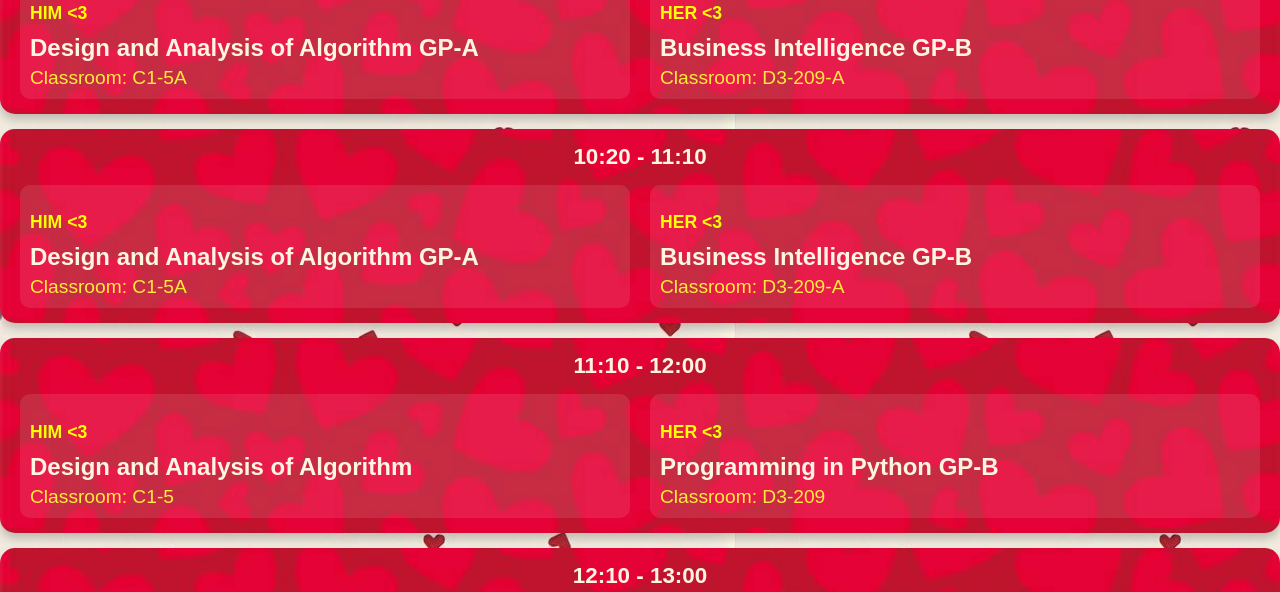
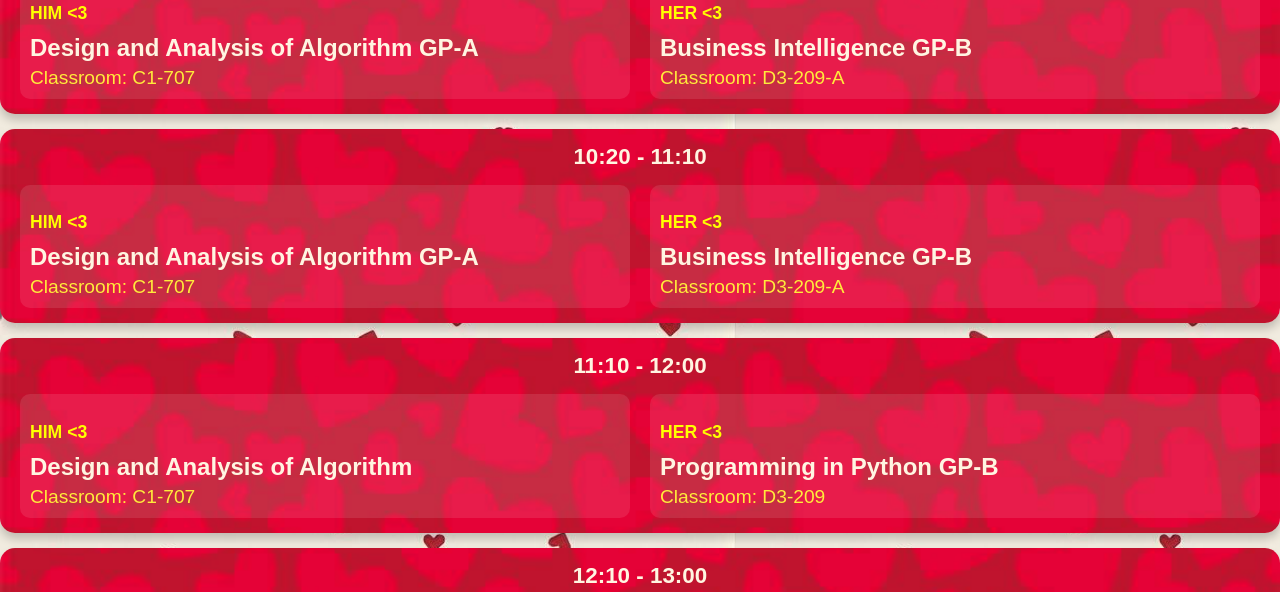
Before and after one commit to singh-aman23/timetable, a Next.js app: page / in a window 1280 px wide. Shown: the part 193-785 px from the top of the page. Built offline with nearby package versions, Linux system fonts and the light colour scheme.

Commit message:
modified timetable

```diff
--- a/components/tuesday.js
+++ b/components/tuesday.js
@@ -2,21 +2,21 @@ const scheduleTuesday = [
     {
         time: '9:30 - 10:20',
         subjectHe: 'Design and Analysis of Algorithm GP-A',
-        classroomHe: 'C1-5A',
+        classroomHe: 'C1-707',
         subjectHer: 'Business Intelligence GP-B',
         classroomHer: 'D3-209-A',
       },
       {
         time: '10:20 - 11:10',
         subjectHe: 'Design and Analysis of Algorithm GP-A',
-        classroomHe: 'C1-5A',
+        classroomHe: 'C1-707',
         subjectHer: 'Business Intelligence GP-B',
         classroomHer: 'D3-209-A',
       },
       {
         time: '11:10 - 12:00',
         subjectHe: 'Design and Analysis of Algorithm',
-        classroomHe: 'C1-5',
+        classroomHe: 'C1-707',
         subjectHer: 'Programming in Python GP-B',
         classroomHer: 'D3-209',
       },
```
